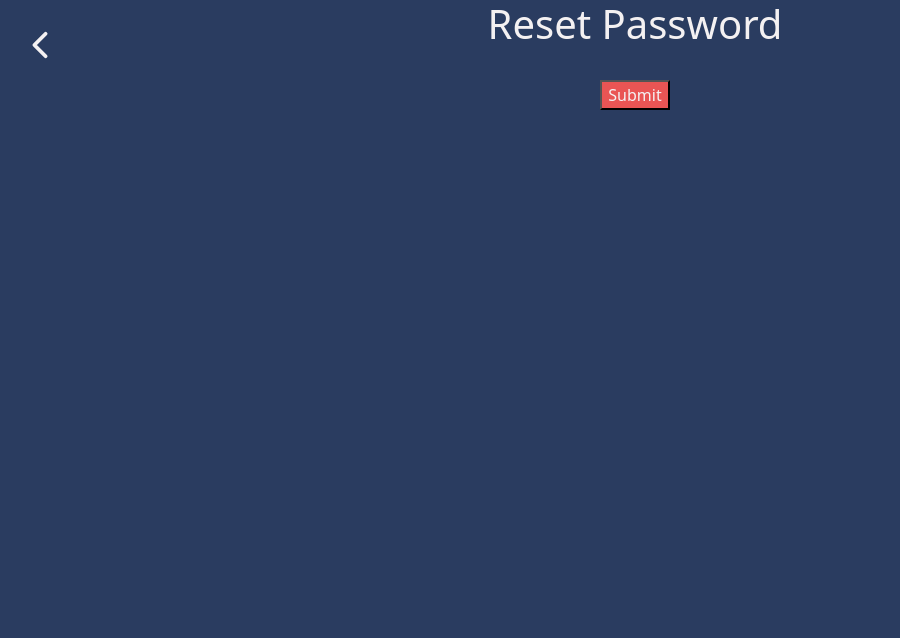
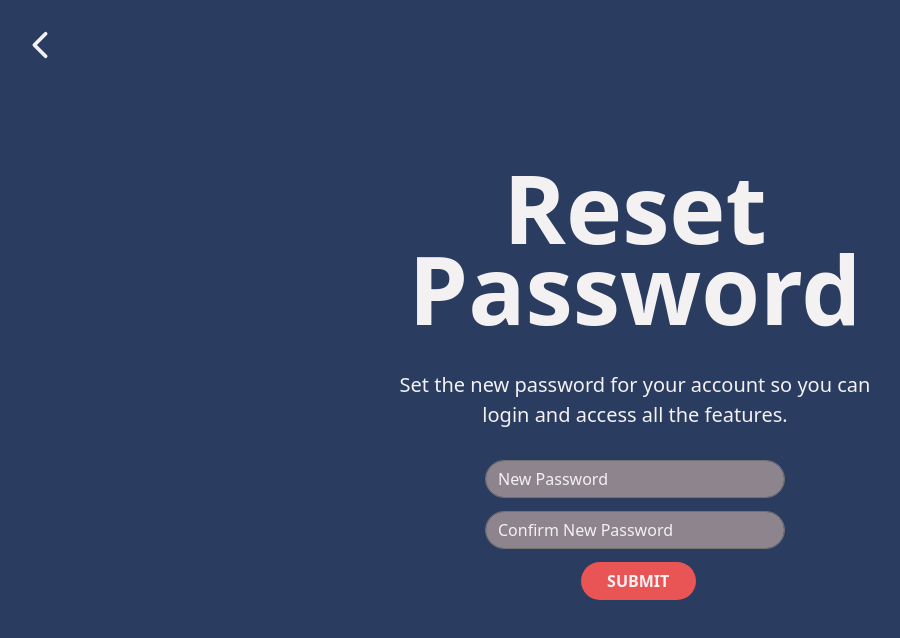
Before and after one commit to Mkamboykos/Zerbez-pwa, a React (Create React App) app: page /ResetPassword in a window 1280 px wide. Shown: the top 638 px of the page, without its empty margins (5-905 px from the left). Built offline with nearby package versions, Linux system fonts and the light colour scheme.

Commit message:
Finished CSS for Reset Password

```diff
--- a/src/ForgotPassword_Page/ResetPassword.js
+++ b/src/ForgotPassword_Page/ResetPassword.js
@@ -1,20 +1,132 @@
-import React from 'react'
-import {Link} from 'react-router-dom'
+import React, {Component} from 'react'
+import {Link, Redirect} from 'react-router-dom'
 
 import {IoChevronBack} from 'react-icons/io5'
 
+import {Form} from 'react-bootstrap'
+
 /*   ResetPassword.js is rendered in App.js    */
 
-function ResetPassword() {
-    return(
-        <div>
-            <h1>Reset Password</h1>
-            <Link to="/EnterCode" className="link"><IoChevronBack className="Back_button_ResetPassword"/></Link>
-            <br></br>
-            <button className="Submit_button_forgetPassword"><Link to="/" className="link">Submit</Link></button>
+// function ResetPassword() {
+//     return(
+//         <div>
+//             <h1>Reset Password</h1>
+//             <Link to="/EnterCode" className="link"><IoChevronBack className="Back_button_ResetPassword"/></Link>
+//             <br></br>
+//             <button className="Submit_button_forgetPassword"><Link to="/" className="link">Submit</Link></button>
 
-        </div>
-    )
-}
+//         </div>
+//     )
+// }
+
+// export default ResetPassword;
+
+class ResetPassword extends Component{
+
+    constructor(props) {
+        super(props);
+
+    //Initial State
+        this.state = ({
+            newPassword: "",
+            confirmNewPassword: ""
+        });
+
+        this.handleNewPassword = this.handleNewPassword.bind(this);
+        this.handleConfirmNewPassword = this.handleConfirmNewPassword.bind(this);
+        this.handleSubmit = this.handleSubmit.bind(this);
+        this.handleKeyPressSubmit = this.handleKeyPressSubmit.bind(this);
+    }
+
+    //Class Properties (Events On Change)
+    handleNewPassword(e){
+        let newPassword = e.target.value;
+        this.setState({
+            newPassword: newPassword
+        })
+      }
+
+    handleConfirmNewPassword(e){
+          let confirmNewPassword = e.target.value;
+          this.setState({
+            confirmNewPassword: confirmNewPassword
+        })
+    }
+
+
+    handleSubmit(e){
+        if (this.state.newPassword === '' && this.state.confirmNewPassword === ''){
+            alert("You did not input anything")
+            return;
+        }else if(this.state.newPassword === '' || this.state.confirmNewPassword === ''){
+            alert("Type your new password and confirm it")
+            return;
+        }else if(this.state.newPassword != this.state.confirmNewPassword){
+            alert("Passwords do not match")
+            return;
+        }else if(this.state.newPassword === this.state.confirmNewPassword){
+            this.setState({
+                redirect: true
+            })
+        }
+    }
+
+    handleKeyPressSubmit(e){
+        if (e.key === "Enter"){
+            if (this.state.newPassword === '' && this.state.confirmNewPassword === ''){
+                return;
+            }else if(this.state.newPassword === '' || this.state.confirmNewPassword === ''){
+                return;
+            }else if(this.state.newPassword != this.state.confirmNewPassword){
+                return;
+            }else if(this.state.newPassword === this.state.confirmNewPassword){
+                this.setState({
+                    redirect: true
+                })
+            }
+        }
+    }
+
+    renderRedirect(){
+        if (this.state.redirect){
+            return <Redirect to='/'/>
+        }
+    }
+
+
+    render() {
+        return (
+            <div>
+                <Link to="/EnterCode" className="link"><IoChevronBack className="Back_button_ResetPassword"/></Link>
+                <div className="forgotPasswordTitleContainer">
+                    <h1 className="forgotTitleText"><b>Reset</b></h1>
+                    <h1 className="passwordTitleText"><b>Password</b></h1>
+                </div>
+                <div>
+                    <Form onKeyPress={this.handleKeyPressSubmit}>
+                        <div className="forgotPasswordTextContainer">
+                            <p className="forgotPasswordText">
+                            Set the new password for your account so you can login and access all the features.
+                            </p>
+                        </div>
+
+                        <Form.Group className="usernameBar">
+                                    <Form.Control type="password" placeholder="New Password" className="usernameBarText" onChange={this.handleNewPassword}/>
+                            </Form.Group>
+
+                            <Form.Group className="passwordBar">
+                                <Form.Control type="password"  placeholder="Confirm New Password" className="passwordBarText" onChange={this.handleConfirmNewPassword} />
+                            </Form.Group>
+
+                        <button className="continue_button_forgotPassword" type="submit"  onClick={this.handleSubmit} >
+                            <b>SUBMIT</b>
+                        </button>
+                        {this.renderRedirect()}
+                    </Form>
+                </div>
+            </div>
+        );
+      }
+    }
 
 export default ResetPassword;
--- a/src/index.css
+++ b/src/index.css
@@ -265,7 +265,7 @@ input#formPlaintextEmail.captchaBar.form-control::placeholder{
 
 .forgotPasswordText{
   width: 480px;
-  text-align: left;
+  text-align: center;
   font-size: 20px;
   margin-top: 25px;
   margin-bottom: 30px;
```
